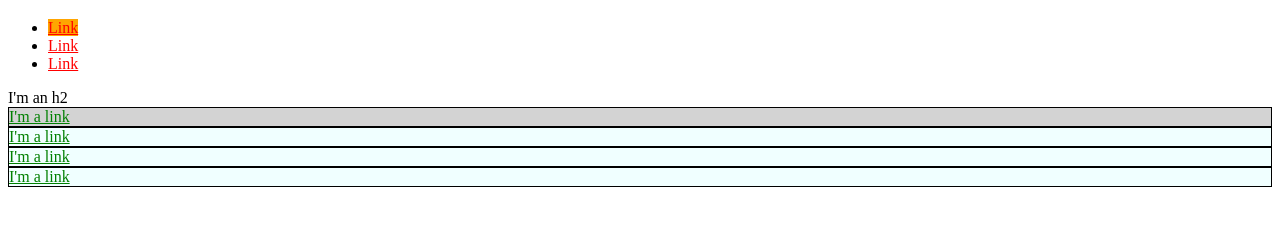
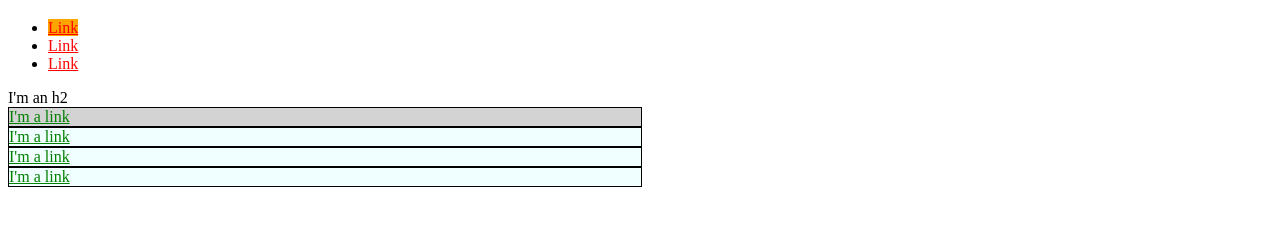
Before and after one commit to SK727-star/SK727-star.github.io, a plain HTML site: page index.html in a window 1280 px wide. Shown: the part 61-286 px from the top of the page. Drawn offline with Linux system fonts and the light colour scheme.

Commit message:
replace all

```diff
--- a/index.html
+++ b/index.html
@@ -16,13 +16,21 @@
       }
       .bio-box{
         border: 1px solid black;
+        width: 75%;
       }
       .bio-box a{
         color: green;
       }
+      .bio-box{
+        width: 50%;
+      }
+      .alert{
+        background: red;
+      }
       .ex-class{
         background-color: azure;
       }
+
 
     </style>
   </head>
@@ -41,7 +49,7 @@
     </ul
 
     <h2>I'm an h2</h2>
-    <div id="exec-bio" class="bio-box ex-class">
+    <div id="exec-bio" class="bio-box ex-class alert">
       <a href="https://example.com/">I'm a link</a>
     </div>
     <div class="bio-box ex-class">
```
